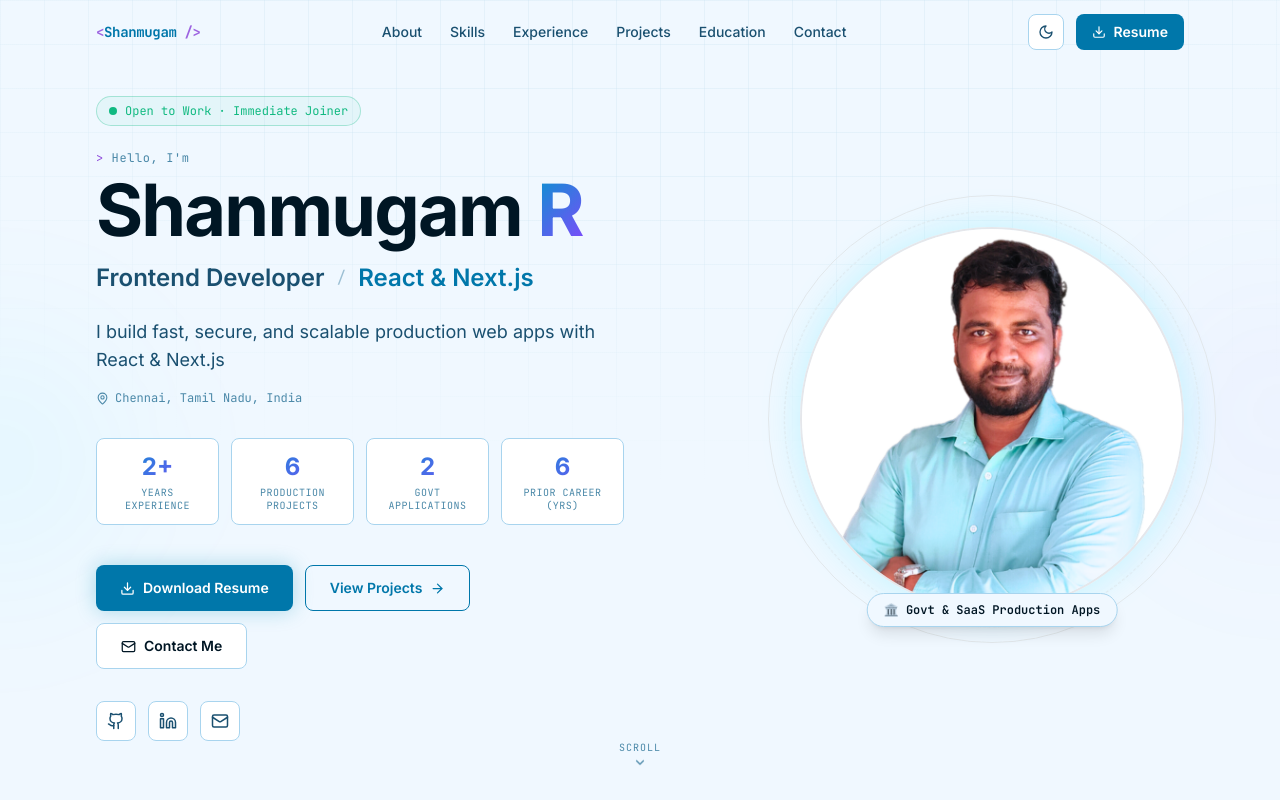
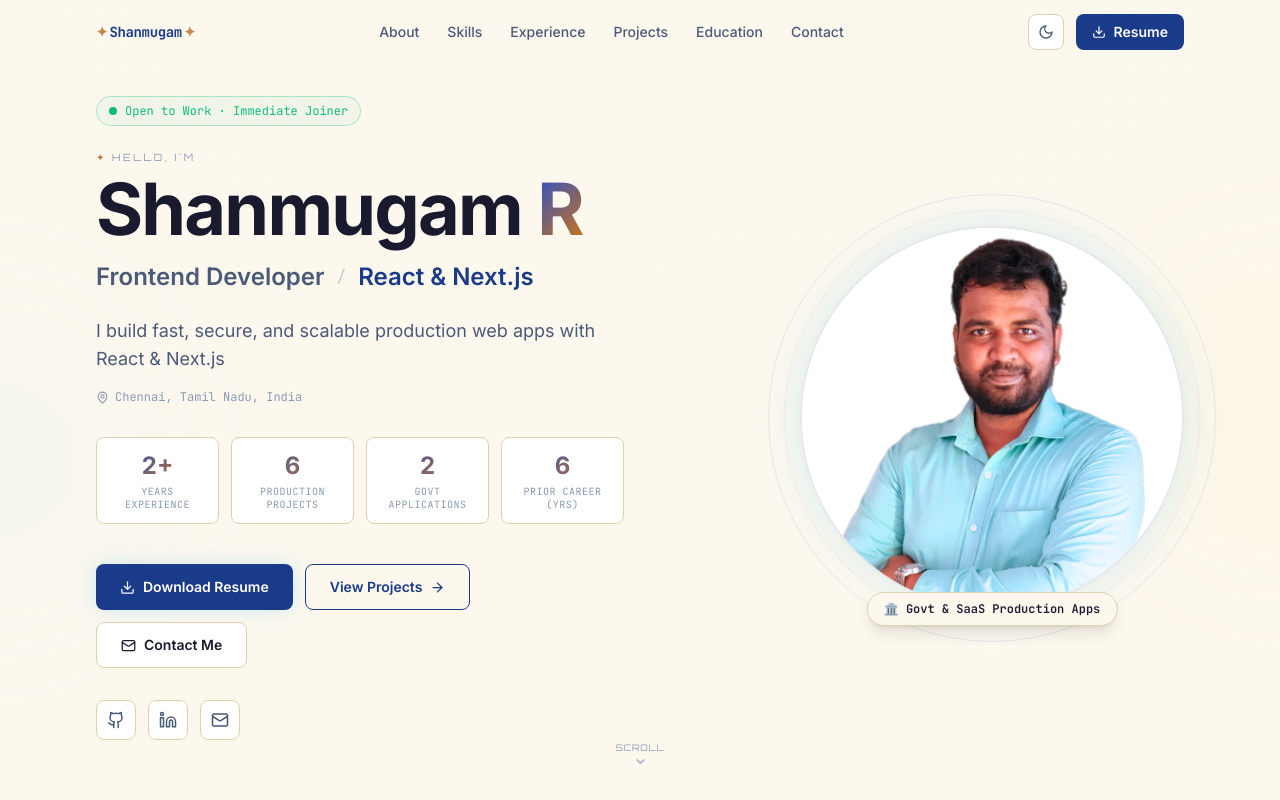
Before and after one commit to Shanmugamrskfamily/shanmugam-portfolio, a Next.js app: page / in a window 1280 px wide. Shown: the top 800 px of the page. Built offline with nearby package versions, Linux system fonts and the light colour scheme.

Commit message:
feat: revamp portfolio with Star Wars theme, update styles and components

```diff
--- a/src/app/globals.css
+++ b/src/app/globals.css
@@ -3,36 +3,36 @@
 @tailwind utilities;
 
 @layer base {
-  /* ─── Light mode — Tron bright terminal ─── */
+  /* ─── Light mode — Rebellion / Jedi Temple ─── */
   :root {
-    --color-primary: #0077aa;
-    --color-primary-hover: #005580;
-    --color-accent: #6600cc;
-    --color-bg: #f0f8ff;
-    --color-bg-secondary: #e2f0fb;
+    --color-primary: #1a3a8a;
+    --color-primary-hover: #102868;
+    --color-accent: #b45309;
+    --color-bg: #fdf8ee;
+    --color-bg-secondary: #f5ede0;
     --color-surface: #ffffff;
-    --color-border: #a8d4ee;
-    --color-text: #001624;
-    --color-text-muted: #1a5070;
-    --color-text-subtle: #4a88a8;
-    --gradient-primary: linear-gradient(135deg, #0077aa 0%, #6600cc 100%);
-    --gradient-accent: linear-gradient(135deg, #0099cc 0%, #8844ff 100%);
+    --color-border: #ddd0b0;
+    --color-text: #1a1a2e;
+    --color-text-muted: #4a5a78;
+    --color-text-subtle: #8a9ab4;
+    --gradient-primary: linear-gradient(135deg, #1a3a8a 0%, #b45309 100%);
+    --gradient-accent: linear-gradient(135deg, #1d4ed8 0%, #d97706 100%);
   }
 
-  /* ─── Dark mode — Tron Legacy ─── */
+  /* ─── Dark mode — The Force / Deep Space ─── */
   .dark {
-    --color-primary: #00e5ff;
-    --color-primary-hover: #40eeff;
-    --color-accent: #9b59ff;
-    --color-bg: #000d1a;
-    --color-bg-secondary: #01111f;
-    --color-surface: #051c2e;
-    --color-border: #0a3854;
-    --color-text: #cef0ff;
-    --color-text-muted: #5ab8cc;
-    --color-text-subtle: #1e5a6e;
-    --gradient-primary: linear-gradient(135deg, #00bfff 0%, #9b59ff 100%);
-    --gradient-accent: linear-gradient(135deg, #00e5ff 0%, #9b59ff 100%);
+    --color-primary: #5bc8f5;
+    --color-primary-hover: #85d8f8;
+    --color-accent: #f5c519;
+    --color-bg: #050508;
+    --color-bg-secondary: #09091a;
+    --color-surface: #0d0d22;
+    --color-border: #1c1c42;
+    --color-text: #e2eeff;
+    --color-text-muted: #7ab0cc;
+    --color-text-subtle: #243850;
+    --gradient-primary: linear-gradient(135deg, #5bc8f5 0%, #f5c519 100%);
+    --gradient-accent: linear-gradient(135deg, #00b4ff 0%, #f5c519 100%);
   }
 
   * {
@@ -55,13 +55,13 @@
   }
 
   ::selection {
-    background-color: rgba(0, 119, 170, 0.25);
+    background-color: rgba(26, 58, 138, 0.22);
     color: var(--color-text);
   }
 
   .dark ::selection {
-    background-color: rgba(0, 229, 255, 0.2);
-    color: #00e5ff;
+    background-color: rgba(91, 200, 245, 0.2);
+    color: #5bc8f5;
   }
 }
 
@@ -104,59 +104,79 @@
     @apply max-w-6xl mx-auto px-4 sm:px-6 lg:px-8;
   }
 
-  /* Tron glow ring */
-  .glow-ring {
+  /* Lightsaber glow ring */
+  .saber-ring {
     box-shadow:
       0 0 0 1px var(--color-primary),
-      0 0 16px rgba(0, 119, 170, 0.2);
+      0 0 16px rgba(26, 58, 138, 0.2);
   }
 
-  .dark .glow-ring {
+  .dark .saber-ring {
     box-shadow:
       0 0 0 1px var(--color-primary),
-      0 0 24px rgba(0, 229, 255, 0.25);
+      0 0 28px rgba(91, 200, 245, 0.3);
   }
 
-  /* Tron card hover glow */
-  .tron-card {
+  /* SW card — lightsaber energy-field hover */
+  .sw-card {
     transition:
       border-color 0.3s ease,
       box-shadow 0.3s ease;
   }
 
-  .dark .tron-card:hover {
+  .sw-card:hover {
     box-shadow:
-      0 0 20px rgba(0, 229, 255, 0.08),
-      inset 0 0 20px rgba(0, 229, 255, 0.02);
+      0 0 20px rgba(26, 58, 138, 0.08),
+      inset 0 0 20px rgba(26, 58, 138, 0.02);
   }
 
-  /* Tron badge — used for all tech skill pills */
-  .tron-badge {
-    background: rgba(0, 119, 170, 0.06);
-    border: 1px solid rgba(0, 119, 170, 0.3);
+  .dark .sw-card:hover {
+    box-shadow:
+      0 0 24px rgba(91, 200, 245, 0.1),
+      inset 0 0 24px rgba(91, 200, 245, 0.03);
+  }
+
+  /* SW badge — translucent lightsaber-coloured tech pills */
+  .sw-badge {
+    background: rgba(26, 58, 138, 0.07);
+    border: 1px solid rgba(26, 58, 138, 0.28);
     color: var(--color-text-muted);
   }
 
-  .dark .tron-badge {
-    background: rgba(0, 229, 255, 0.05);
-    border: 1px solid rgba(0, 229, 255, 0.2);
+  .dark .sw-badge {
+    background: rgba(91, 200, 245, 0.05);
+    border: 1px solid rgba(91, 200, 245, 0.2);
     color: var(--color-text-muted);
   }
 
-  .tron-badge:hover,
-  .group:hover .tron-badge {
-    border-color: rgba(0, 119, 170, 0.6);
+  .sw-badge:hover,
+  .group:hover .sw-badge {
+    background: rgba(26, 58, 138, 0.12);
+    border-color: rgba(26, 58, 138, 0.55);
     color: var(--color-primary);
   }
 
-  .dark .tron-badge:hover,
-  .dark .group:hover .tron-badge {
-    background: rgba(0, 229, 255, 0.08);
-    border-color: rgba(0, 229, 255, 0.45);
+  .dark .sw-badge:hover,
+  .dark .group:hover .sw-badge {
+    background: rgba(91, 200, 245, 0.08);
+    border-color: rgba(91, 200, 245, 0.45);
     color: var(--color-primary);
   }
 
-  /* Custom scrollbar — Tron style */
+  /* Lightsaber divider — blue-to-gold gradient line */
+  .lightsaber-line {
+    height: 1px;
+    background: linear-gradient(
+      90deg,
+      transparent 0%,
+      var(--color-primary) 35%,
+      var(--color-accent) 65%,
+      transparent 100%
+    );
+    opacity: 0.45;
+  }
+
+  /* Custom scrollbar — lightsaber handle style */
   ::-webkit-scrollbar {
     width: 4px;
   }
@@ -171,7 +191,7 @@
   }
 
   .dark ::-webkit-scrollbar-thumb {
-    background: rgba(0, 229, 255, 0.25);
+    background: rgba(91, 200, 245, 0.25);
   }
 
   ::-webkit-scrollbar-thumb:hover {
--- a/src/components/layout/Navbar.tsx
+++ b/src/components/layout/Navbar.tsx
@@ -53,9 +53,9 @@ export default function Navbar() {
             className="font-mono font-bold text-sm tracking-tight hover:text-[var(--color-primary)] transition-colors text-[var(--color-text)]"
             aria-label="Scroll to top"
           >
-            <span className="text-[var(--color-accent)] opacity-60">&lt;</span>
+            <span className="font-display text-[var(--color-accent)] opacity-70 mr-0.5">✦</span>
             <span className="text-[var(--color-primary)]">Shanmugam</span>
-            <span className="text-[var(--color-accent)] opacity-60"> /&gt;</span>
+            <span className="font-display text-[var(--color-accent)] opacity-70 ml-0.5">✦</span>
           </button>
 
           {/* Desktop nav */}
--- a/src/components/sections/About.tsx
+++ b/src/components/sections/About.tsx
@@ -43,7 +43,7 @@ export default function About() {
 
             <div className="mt-8 p-5 rounded-xl bg-[var(--color-surface)] border border-[var(--color-border)]">
               <p className="font-mono text-xs text-[var(--color-text-subtle)] mb-3 uppercase tracking-widest">
-                <span className="text-[var(--color-accent)] opacity-60">{'// '}</span>
+                <span className="text-[var(--color-accent)] opacity-70">{'✦ '}</span>
                 currently_learning
               </p>
               <div className="flex flex-wrap gap-2">
--- a/src/components/sections/Experience.tsx
+++ b/src/components/sections/Experience.tsx
@@ -45,7 +45,7 @@ export default function Experience() {
                 {/* Timeline dot */}
                 <div className="absolute left-4 top-6 -translate-x-1/2 w-4 h-4 rounded-full border-2 border-[var(--color-primary)] bg-[var(--color-bg)] hidden sm:block z-10" />
 
-                <div className="tron-card rounded-2xl bg-[var(--color-surface)] border border-[var(--color-border)] overflow-hidden hover:border-[var(--color-primary)]/50 transition-all duration-300">
+                <div className="sw-card rounded-2xl bg-[var(--color-surface)] border border-[var(--color-border)] overflow-hidden hover:border-[var(--color-primary)]/50 transition-all duration-300">
                   {/* Header */}
                   <div className="p-5 sm:p-6 border-b border-[var(--color-border)]">
                     <div className="flex flex-wrap items-start justify-between gap-3">
@@ -114,7 +114,7 @@ export default function Experience() {
                         {exp.tech.map((t) => (
                           <span
                             key={t}
-                            className="tron-badge px-2 py-0.5 font-mono text-[11px] rounded"
+                            className="sw-badge px-2 py-0.5 font-mono text-[11px] rounded"
                           >
                             {t}
                           </span>
--- a/src/components/sections/Hero.tsx
+++ b/src/components/sections/Hero.tsx
@@ -18,14 +18,30 @@ export default function Hero() {
       className="relative min-h-screen flex items-center overflow-hidden"
       aria-label="Introduction"
     >
-      {/* Background grid — Tron cyan on dark, subtle blue on light */}
+      {/* Light mode: Tatooine sand dot texture */}
       <div
-        className="absolute inset-0 bg-grid-light dark:bg-grid-dark opacity-60 dark:opacity-100"
-        style={{ backgroundSize: '44px 44px' }}
+        className="absolute inset-0 block dark:hidden bg-sand-light opacity-70"
+        style={{ backgroundSize: '28px 28px' }}
         aria-hidden
       />
 
-      {/* Radial fade over grid */}
+      {/* Dark mode: three-layer star field */}
+      <div
+        className="absolute inset-0 hidden dark:block"
+        style={{
+          backgroundImage: [
+            'radial-gradient(circle, rgba(255,255,255,0.9) 1.5px, transparent 1.5px)',
+            'radial-gradient(circle, rgba(255,255,255,0.5) 1px, transparent 1px)',
+            'radial-gradient(circle, rgba(255,255,255,0.2) 1px, transparent 1px)',
+          ].join(', '),
+          backgroundSize: '300px 300px, 150px 150px, 75px 75px',
+          backgroundPosition: '0 0, 48px 62px, 22px 30px',
+          opacity: 0.32,
+        }}
+        aria-hidden
+      />
+
+      {/* Radial fade over background */}
       <div
         className="absolute inset-0"
         style={{
@@ -35,15 +51,15 @@ export default function Hero() {
         aria-hidden
       />
 
-      {/* Tron glow blobs */}
+      {/* Nebula glow blobs */}
       <div
         className="absolute top-1/3 -left-48 w-96 h-96 rounded-full blur-3xl pointer-events-none"
-        style={{ background: 'radial-gradient(circle, rgba(0,229,255,0.06) 0%, transparent 70%)' }}
+        style={{ background: 'radial-gradient(circle, rgba(91,200,245,0.07) 0%, transparent 70%)' }}
         aria-hidden
       />
       <div
         className="absolute bottom-1/4 -right-48 w-96 h-96 rounded-full blur-3xl pointer-events-none"
-        style={{ background: 'radial-gradient(circle, rgba(155,89,255,0.05) 0%, transparent 70%)' }}
+        style={{ background: 'radial-gradient(circle, rgba(245,197,25,0.06) 0%, transparent 70%)' }}
         aria-hidden
       />
 
@@ -64,8 +80,8 @@ export default function Hero() {
 
             {/* Name */}
             <motion.div {...fadeUp(0.1)}>
-              <p className="font-mono text-xs text-[var(--color-text-subtle)] mb-2 tracking-wider">
-                <span className="text-[var(--color-accent)] opacity-70">&gt;</span> Hello, I&apos;m
+              <p className="font-display text-[10px] text-[var(--color-text-subtle)] mb-2 tracking-[0.25em] uppercase">
+                <span className="text-[var(--color-accent)] opacity-80">{'✦'}</span> Hello, I&apos;m
               </p>
               <h1 className="text-5xl sm:text-6xl lg:text-7xl font-bold text-[var(--color-text)] leading-[1.05] tracking-tight mb-4">
                 Shanmugam <span className="text-gradient dark:text-gradient">R</span>
@@ -123,7 +139,7 @@ export default function Hero() {
                 href={personal.resumeDownloadUrl}
                 download="Shanmugam_R_Resume.pdf"
                 className="inline-flex items-center gap-2 px-6 py-3 rounded-lg font-semibold text-sm bg-[var(--color-primary)] text-white hover:opacity-90 hover:shadow-lg active:scale-[0.98] transition-all duration-200"
-                style={{ boxShadow: '0 0 20px rgba(8,145,178,0.3)' }}
+                style={{ boxShadow: '0 0 20px rgba(91,200,245,0.28)' }}
               >
                 <Download size={15} />
                 Download Resume
@@ -188,11 +204,11 @@ export default function Hero() {
               <div className="absolute -inset-4 rounded-full border border-dashed border-[var(--color-primary)]/20 animate-spin-slow" />
               <div className="absolute -inset-8 rounded-full border border-[var(--color-primary)]/08" />
 
-              {/* Tron glow behind photo */}
+              {/* Force glow behind photo */}
               <div
                 className="absolute inset-0 rounded-full blur-2xl"
                 style={{
-                  background: 'radial-gradient(circle, rgba(0,229,255,0.14) 0%, transparent 70%)',
+                  background: 'radial-gradient(circle, rgba(91,200,245,0.16) 0%, transparent 70%)',
                 }}
               />
 
@@ -223,7 +239,7 @@ export default function Hero() {
           transition={{ delay: 1.2, duration: 0.5 }}
           className="absolute bottom-8 left-1/2 -translate-x-1/2 hidden lg:flex flex-col items-center gap-1 text-[var(--color-text-subtle)]"
         >
-          <span className="font-mono text-[10px] tracking-widest uppercase">scroll</span>
+          <span className="font-display text-[9px] tracking-widest uppercase">scroll</span>
           <ChevronDown size={14} className="animate-bounce" />
         </motion.div>
       </div>
--- a/src/components/sections/Projects.tsx
+++ b/src/components/sections/Projects.tsx
@@ -33,7 +33,7 @@ function ProjectCard({
       animate={inView ? { opacity: 1, y: 0 } : {}}
       exit={{ opacity: 0, y: 16 }}
       transition={{ duration: 0.45, delay: index * 0.08 }}
-      className="tron-card flex flex-col rounded-2xl bg-[var(--color-surface)] border border-[var(--color-border)] overflow-hidden hover:border-[var(--color-primary)]/50 transition-all duration-300 group"
+      className="sw-card flex flex-col rounded-2xl bg-[var(--color-surface)] border border-[var(--color-border)] overflow-hidden hover:border-[var(--color-primary)]/50 transition-all duration-300 group"
     >
       {/* Card header stripe */}
       <div className="h-px" style={{ background: 'var(--gradient-accent)' }} />
@@ -86,7 +86,7 @@ function ProjectCard({
         {/* Tech tags */}
         <div className="flex flex-wrap gap-1.5 mb-5">
           {project.tech.slice(0, 6).map((t) => (
-            <span key={t} className="tron-badge px-2 py-0.5 font-mono text-[11px] rounded">
+            <span key={t} className="sw-badge px-2 py-0.5 font-mono text-[11px] rounded">
               {t}
             </span>
           ))}
--- a/src/components/sections/Skills.tsx
+++ b/src/components/sections/Skills.tsx
@@ -31,9 +31,9 @@ export default function Skills() {
               initial={{ opacity: 0, y: 24 }}
               animate={inView ? { opacity: 1, y: 0 } : {}}
               transition={{ duration: 0.5, delay: i * 0.06 }}
-              className="group tron-card p-5 rounded-xl bg-[var(--color-surface)] border border-[var(--color-border)] hover:border-[var(--color-primary)]/50 relative overflow-hidden"
+              className="group sw-card p-5 rounded-xl bg-[var(--color-surface)] border border-[var(--color-border)] hover:border-[var(--color-primary)]/50 relative overflow-hidden"
             >
-              {/* Tron top accent line — glows on hover */}
+              {/* Lightsaber top accent — glows on hover */}
               <div className="absolute top-0 left-0 right-0 h-px bg-gradient-to-r from-transparent via-[var(--color-primary)]/60 to-transparent opacity-0 group-hover:opacity-100 transition-opacity duration-300" />
 
               {/* Card header */}
@@ -55,7 +55,7 @@ export default function Skills() {
                 {group.skills.map((skill) => (
                   <span
                     key={skill}
-                    className="tron-badge px-2 py-0.5 font-mono text-[11px] rounded transition-all duration-200"
+                    className="sw-badge px-2 py-0.5 font-mono text-[11px] rounded transition-all duration-200"
                   >
                     {skill}
                   </span>
--- a/src/components/ui/SectionHeading.tsx
+++ b/src/components/ui/SectionHeading.tsx
@@ -24,10 +24,10 @@ export default function SectionHeading({
             align === 'center' && 'justify-center w-full'
           )}
         >
-          <span className="font-mono text-xs text-[var(--color-accent)] opacity-70 select-none">
-            {'//'}
+          <span className="font-display text-xs text-[var(--color-accent)] opacity-80 select-none">
+            {'✦'}
           </span>
-          <span className="font-mono text-xs tracking-[0.15em] uppercase text-[var(--color-primary)]">
+          <span className="font-display text-[10px] tracking-[0.2em] uppercase text-[var(--color-primary)]">
             {eyebrow}
           </span>
         </div>
--- a/tailwind.config.ts
+++ b/tailwind.config.ts
@@ -12,13 +12,14 @@ const config: Config = {
       fontFamily: {
         sans: ['var(--font-inter)', 'system-ui', 'sans-serif'],
         mono: ['var(--font-mono)', 'JetBrains Mono', 'Fira Code', 'monospace'],
+        display: ['var(--font-display)', 'Orbitron', 'sans-serif'],
       },
       animation: {
         'fade-up': 'fadeUp 0.6s ease-out forwards',
         'fade-in': 'fadeIn 0.5s ease-out forwards',
         pulse: 'pulse 2s cubic-bezier(0.4, 0, 0.6, 1) infinite',
         'spin-slow': 'spin 8s linear infinite',
-        'tron-pulse': 'tronPulse 3s ease-in-out infinite',
+        'force-pulse': 'forcePulse 3s ease-in-out infinite',
       },
       keyframes: {
         fadeUp: {
@@ -29,32 +30,26 @@ const config: Config = {
           from: { opacity: '0' },
           to: { opacity: '1' },
         },
-        tronPulse: {
-          '0%, 100%': { opacity: '0.5', boxShadow: '0 0 8px rgba(0,229,255,0.3)' },
-          '50%': { opacity: '1', boxShadow: '0 0 20px rgba(0,229,255,0.6)' },
+        forcePulse: {
+          '0%, 100%': { opacity: '0.5', boxShadow: '0 0 8px rgba(91,200,245,0.3)' },
+          '50%': { opacity: '1', boxShadow: '0 0 24px rgba(91,200,245,0.65)' },
         },
       },
       backgroundImage: {
-        /* Light mode: subtle blue grid */
-        'grid-light': [
-          'linear-gradient(to right, rgba(0,119,170,0.08) 1px, transparent 1px)',
-          'linear-gradient(to bottom, rgba(0,119,170,0.08) 1px, transparent 1px)',
-        ].join(', '),
-        /* Dark mode: Tron cyan grid */
-        'grid-dark': [
-          'linear-gradient(to right, rgba(0,229,255,0.07) 1px, transparent 1px)',
-          'linear-gradient(to bottom, rgba(0,229,255,0.07) 1px, transparent 1px)',
-        ].join(', '),
-        /* Legacy dot patterns */
+        /* Light mode: Tatooine sand dot texture */
+        'sand-light': 'radial-gradient(circle, rgba(26,58,138,0.055) 1px, transparent 1px)',
+        /* Dark mode: single-layer star field base (multi-layer added inline) */
+        'stars-dark': 'radial-gradient(circle, rgba(255,255,255,0.65) 1px, transparent 1px)',
+        /* Legacy */
         'dot-grid': 'radial-gradient(circle, #94a3b8 1px, transparent 1px)',
-        'dot-grid-dark': 'radial-gradient(circle, rgba(0,229,255,0.18) 1px, transparent 1px)',
+        'dot-grid-dark': 'radial-gradient(circle, rgba(91,200,245,0.18) 1px, transparent 1px)',
       },
       boxShadow: {
-        'glow-cyan': '0 0 40px rgba(0, 229, 255, 0.2)',
-        'glow-cyan-sm': '0 0 16px rgba(0, 229, 255, 0.15)',
-        'glow-blue': '0 0 40px rgba(0, 119, 170, 0.2)',
-        'glow-navy': '0 0 40px rgba(0, 119, 170, 0.2)',
-        'tron-card': '0 0 0 1px rgba(0, 229, 255, 0.12), 0 0 20px rgba(0, 229, 255, 0.06)',
+        'glow-cyan': '0 0 40px rgba(91, 200, 245, 0.22)',
+        'glow-cyan-sm': '0 0 16px rgba(91, 200, 245, 0.16)',
+        'glow-blue': '0 0 40px rgba(26, 58, 138, 0.2)',
+        'glow-navy': '0 0 40px rgba(26, 58, 138, 0.2)',
+        'sw-card': '0 0 0 1px rgba(91, 200, 245, 0.14), 0 0 20px rgba(91, 200, 245, 0.06)',
       },
     },
   },
```
Also changed, not shown: src/app/layout.tsx (+8 -2 lines), 1 other file (tests, documents, lock files or other folders).
